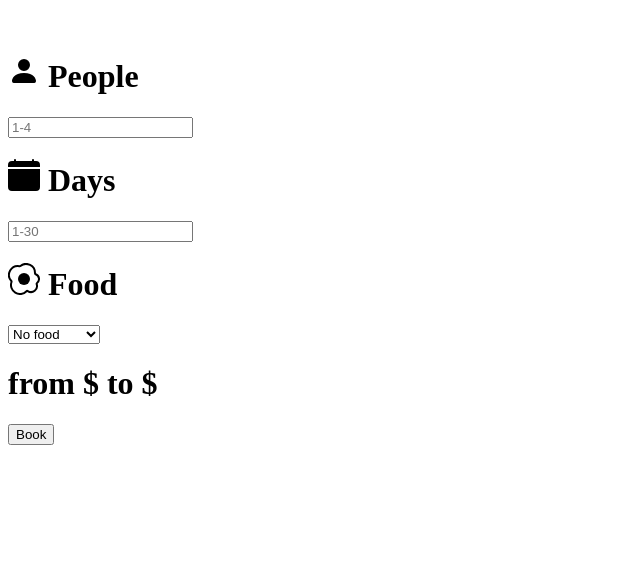
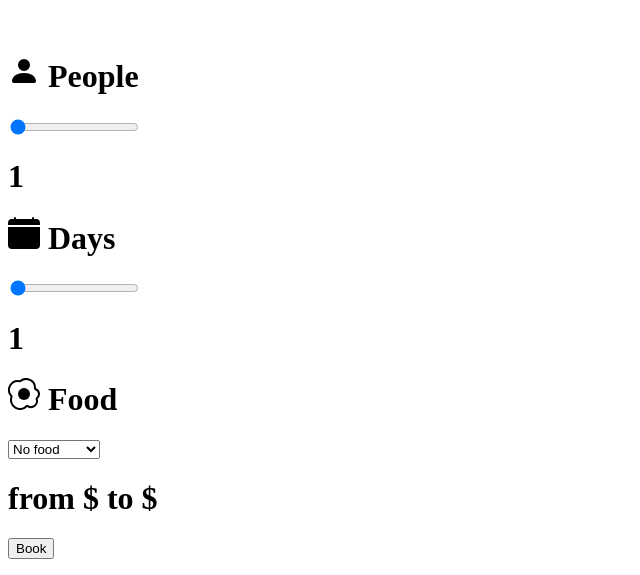
Before and after one commit to YehoMk/WebsiteProject2, a Flask app: template app/templates/tours_modal.html in a window 1280 px wide. Shown: the part 314-889 px from the top of the page, without its empty margins (0-640 px from the left). Before the commit the page ends 759 px from the top, so only its background shows below. Run offline with Flask 3, Linux system fonts and the light colour scheme; the template is opened without the code that fills it, so the values that code supplies are empty.

Commit message:
feat: add ranges in the tour booking modal with displayed values

```diff
--- /dev/null
+++ b/app/static/modal.js
@@ -0,0 +1,13 @@
+people_range = document.getElementById("people_range");
+people_result = document.getElementById("people_result");
+
+people_range.addEventListener("input", function () {
+    people_result.innerHTML = people_range.value;
+})
+
+days_range = document.getElementById("days_range");
+days_result = document.getElementById("days_result");
+
+days_range.addEventListener("input", function () {
+    days_result.innerHTML = days_range.value;
+})
--- a/app/templates/tours_modal.html
+++ b/app/templates/tours_modal.html
@@ -24,7 +24,7 @@
 
         <div class="row">
 
-          <div class="col text-end">
+          <div class="col text-center">
             <h1 class="fw-light">
               <svg xmlns="http://www.w3.org/2000/svg" width="32" height="32" fill="currentColor" class="bi bi-person-fill" viewBox="0 0 16 16">
                 <path d="M3 14s-1 0-1-1 1-4 6-4 6 3 6 4-1 1-1 1zm5-6a3 3 0 1 0 0-6 3 3 0 0 0 0 6"/>
@@ -34,14 +34,18 @@
           </div>
 
           <div class="col">
-            <input name="people" class="form-control w-25 text-center border border-3 border-primary" type="text" min="1" max="4" placeholder="1-4" required>
+            <input id="people_range" value="1" name="people" class="w-100" type="range" min="1" max="4" required>
+          </div>
+
+          <div class="col text-center">
+            <h1 id="people_result" class="fw-light">1</h1>
           </div>
 
         </div>
 
         <div class="row">
 
-          <div class="col text-end">
+          <div class="col text-center">
             <h1 class="fw-light">
               <svg xmlns="http://www.w3.org/2000/svg" width="32" height="32" fill="currentColor" class="bi bi-calendar-fill" viewBox="0 0 16 16">
                 <path d="M3.5 0a.5.5 0 0 1 .5.5V1h8V.5a.5.5 0 0 1 1 0V1h1a2 2 0 0 1 2 2v11a2 2 0 0 1-2 2H2a2 2 0 0 1-2-2V5h16V4H0V3a2 2 0 0 1 2-2h1V.5a.5.5 0 0 1 .5-.5"/>
@@ -51,14 +55,18 @@
           </div>
 
           <div class="col">
-            <input name="days" class="form-control w-25 text-center border border-3 border-primary" type="text" min="1" max="30" placeholder="1-30" required>
+            <input id="days_range" value="1" name="days" class="w-100" type="range" min="1" max="30" required>
+          </div>
+
+          <div class="col text-center">
+            <h1 id="days_result" class="fw-light">1</h1>
           </div>
 
         </div>
 
         <div class="row">
 
-          <div class="col text-end">
+          <div class="col-4 text-center">
             <h1 class="fw-light">
               <svg xmlns="http://www.w3.org/2000/svg" width="32" height="32" fill="currentColor" class="bi bi-egg-fried" viewBox="0 0 16 16">
                 <path d="M8 11a3 3 0 1 0 0-6 3 3 0 0 0 0 6"/>
@@ -68,8 +76,8 @@
             </h1>
           </div>
 
-          <div class="col">
-            <select name="food" class="form-select w-25 text-center border border-3 border-primary">
+          <div class="col-8">
+            <select id="food_select" name="food" class="form-select w-100 text-center border border-3 border-primary">
               <option value="noFood">No food</option>
               <option value="breakfasts">Breakfasts</option>
               <option value="allInclusive">All inclusive</option>
@@ -86,7 +94,7 @@
       <div class="row">
 
         <div class="col">
-          <h1 class="fw-light"> from <span style="color: var(--bs-primary);">{{ tour.min_price }}$</span> to <span style="color: var(--bs-primary)">{{ tour.max_price }}$</span></h1>
+          <h1 class="fw-light"> from <span id="minPrice" style="color: var(--bs-primary);">{{ tour.min_price }}$</span> to <span style="color: var(--bs-primary)">{{ tour.max_price }}$</span></h1>
         </div>
 
         <div class="col">
@@ -97,3 +105,7 @@
       </div>
     </div>
   </div>
+
+  <script src="/static/modal.js">
+
+  </script>
```
Also changed, not shown: 1 other file.
